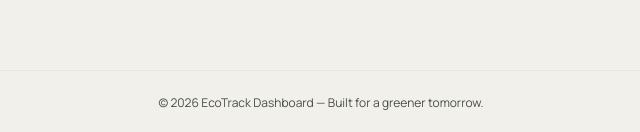
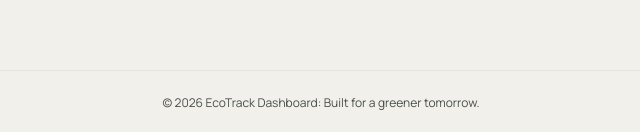
Before and after one commit to noor289/Carbon-footprint-dashboard, a website: page goals.html in a window 1280 px wide. Shown: the part 665-797 px from the top of the page, 447-1087 px from the left. Drawn offline with Linux system fonts and the light colour scheme.

Commit message:
Added updated pages

```diff
--- a/goals.html
+++ b/goals.html
@@ -106,7 +106,7 @@
       </main>
 
       <footer class="px-6 lg:px-10 py-6 text-center text-xs text-muted border-t border-black/5">
-        © 2026 EcoTrack Dashboard — Built for a greener tomorrow.
+        © 2026 EcoTrack Dashboard: Built for a greener tomorrow.
       </footer>
 
     </div>
```
Also changed, not shown: reports.html (+1 -1 lines).
